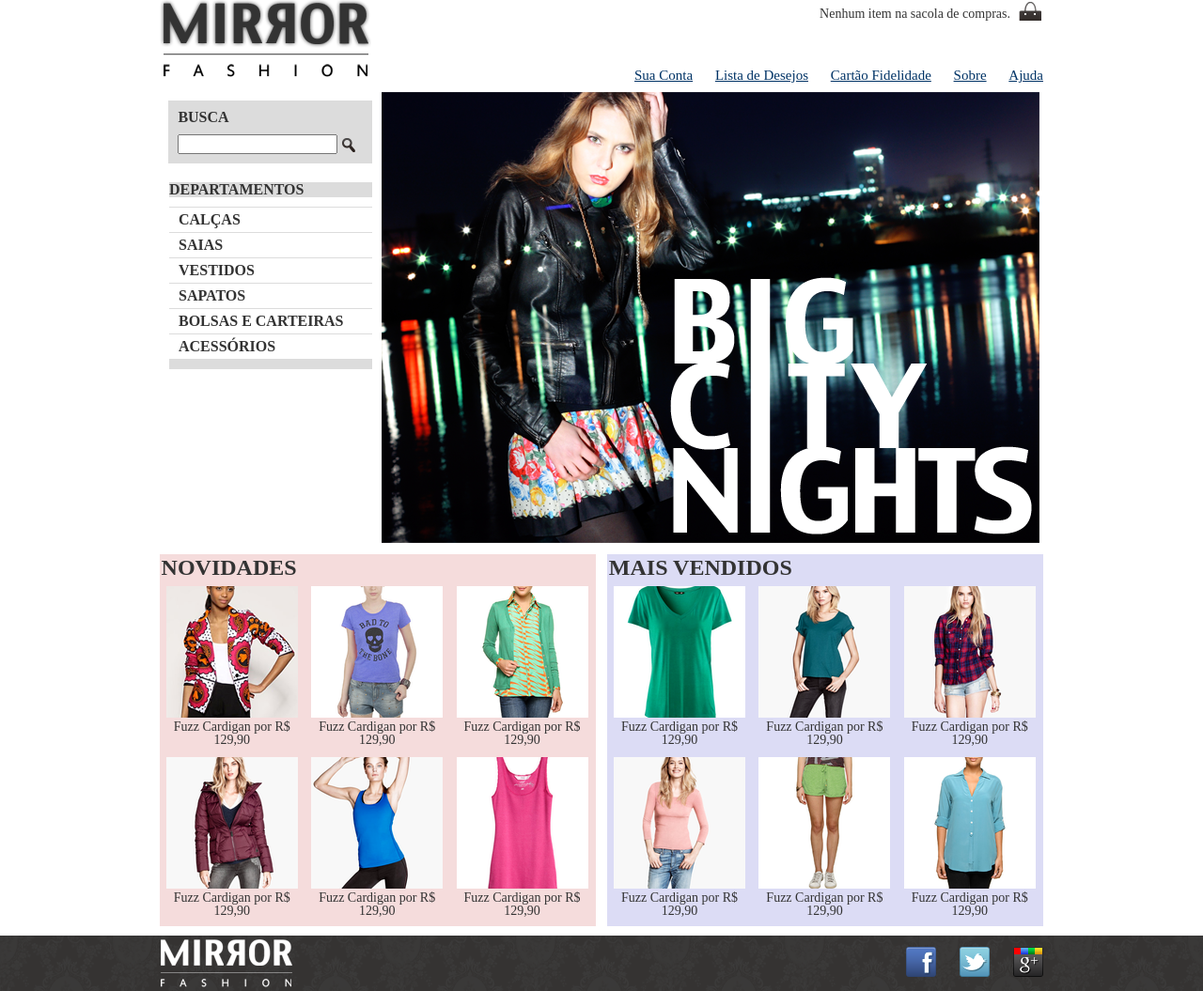
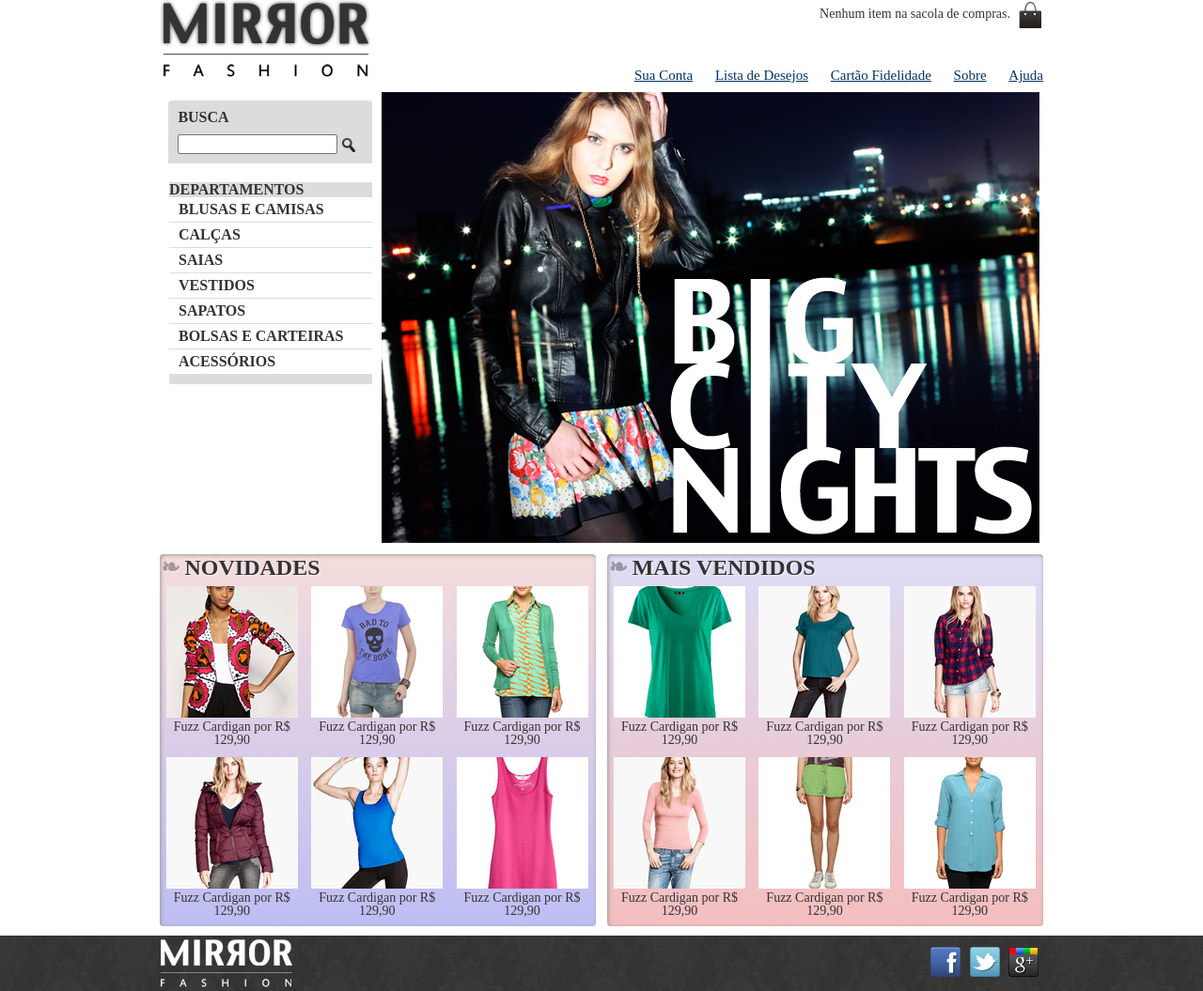
Before and after one commit to Darjh/CaelumWD-43-1.0, a PHP site: page / in a window 1280 px wide. Shown: the whole page at 94% size. Run offline with PHP 8.4, Linux system fonts and the light colour scheme.

Commit message:
Atualização!

```diff
--- a/mirrorfashion/Sobre.html
+++ b/mirrorfashion/Sobre.html
@@ -22,7 +22,7 @@
                 se tiver dúvidas. Conheça também nossa <a href="#historia">história</a> e nossos <a href="#diferenciais">diferenciais</a></p>
 
         <h2 id="historia">História</h2>
-                <figure id="familia-pelho">
+            <figure id="familia-pelho">
                 <img src="img/familia-pelho.jpg">
                 <figcaption>Família Pelho</figcaption>
             </figure>
@@ -48,7 +48,7 @@
                 <li>Menor preço do varejo, garantido</li>
                 <li>Se você achar uma loja mais barata, leva o produto de graça</li>
                 <li>Pague em reais, dólares, euros ou bitcoins</li>
-                <li>Todas as compras com frete grátis para o mundo todo</li>
+                <li>Todas as compras com frete grá tis para o mundo todo</li>
                 <li>Maior comércio eletrônico de moda do mundo</li>
                 <li>Atendimento via telefone, email, chat, twitter, facebook, carta, fax e telegrama</li>
                 <li>Presente em 124 países</li>
--- a/mirrorfashion/css/estilos.css
+++ b/mirrorfashion/css/estilos.css
@@ -4,6 +4,7 @@
     font-size: 14px;
     padding-right: 35px;
     text-align: right;
+    height: 25%;
     width: 22%;
     padding-top: 8px;
     position: absolute;
@@ -94,16 +95,20 @@ header {
     margin: 1% 0;
     padding: 0.1em;
     width: 49%;
+    border-radius: 4px;
+    box-shadow: inset 1px 1px 4px #999;
 }
 
 .novidades {
     float: left;
     background-color: #f5dcdc;
+    background: linear-gradient(#f5dcdc, #bebef4);
 }
 
 .mais-vendidos {
     float: right;
     background-color: #dcdcf5;
+    background: linear-gradient(#dcdcf5, #f4bebe);
 }
 
 .painel li {
@@ -113,6 +118,7 @@ header {
 
     margin: 0.2em;
     padding-bottom: 1%;
+    transition: 0.7s ease-out;
 }
 
 .painel h2 {
@@ -121,6 +127,8 @@ header {
     text-transform: uppercase;
 
     margin-bottom: 1%;
+    text-shadow: 1px 1px 2px rgba(255, 255, 255, 0.8);
+
 }
 
 .painel a {
@@ -174,5 +182,52 @@ footer img {
 
 .social li {
     float: left;
-    margin-left: 25px;
+    margin: 0 0.3em;
 }
+
+.menu-opcoes a:hover {
+    color: #007dc6;
+}
+
+.menu-opcoes a:active {
+    color: #f00;
+}
+
+.menu-departamentos li ul {
+    display: none;
+}
+
+.menu-departamentos li:hover ul {
+    display: block;
+}
+
+.menu-departamentos ul ul li {
+    background-color: #dcd;
+}
+
+.menu-departamentos li li a:before {
+    content: '\272A';
+    padding-right: 0.1em;
+}
+
+.painel h2:before {
+    content: '\2767';
+    padding-right: 0.2em;
+    opacity: 0.4;
+}
+
+.busca {
+    border-top-left-radius: 4px;
+    border-top-right-radius: 4px;
+}
+
+.painel li:hover {
+    background-color: rgba(255, 255, 255, 0.8);
+    box-shadow: 0 0 5px #333;
+    transition: 0.7s ease-in;
+    transform: scale(1.2) rotate(-5deg);
+}
+
+.painel li:nth-child(2n):hover {
+    transform: scale(1.2) rotate(5deg);
+}
--- a/mirrorfashion/index.html
+++ b/mirrorfashion/index.html
@@ -5,6 +5,8 @@
         <meta charset="utf-8">
         <link rel="stylesheet" href="css/estilos.css">
         <link rel="stylesheet" href="css/reset.css">
+        <meta name="viewport" content="width=device-width">
+        <link rel="stylesheet" href="css/mobile.css" media="(max-width: 939px) ">
         <!--[if lt IE 9]>
 	        <script src="js/html5shiv.js"></script>
         <![endif]-->
@@ -42,7 +44,16 @@
 
                 <nav>
                     <ul>
-                        <li><a href="#"Blusas w Camisas></a></li>
+                        <li>
+                            <a href="#">Blusas e Camisas</a>
+                            <ul>
+                                <li><a href="#">Manga Curta</a></li>
+                                <li><a href="#">Manga Comprida</a></li>
+                                <li><a href="#">Camisa Social</a></li>
+                                <li><a href="#">Camisa Casual</a></li>
+                            </ul>
+                        </li>
+
                         <li><a href="#">Calças</a></li>
                         <li><a href="#">Saias</a></li>
                         <li><a href="#">Vestidos</a></li>
```
Also changed, not shown: mirrorfashion/css/mobile.css (added, +50 -0 lines), mirrorfashion/css/sobre.css (+8 -5 lines).
